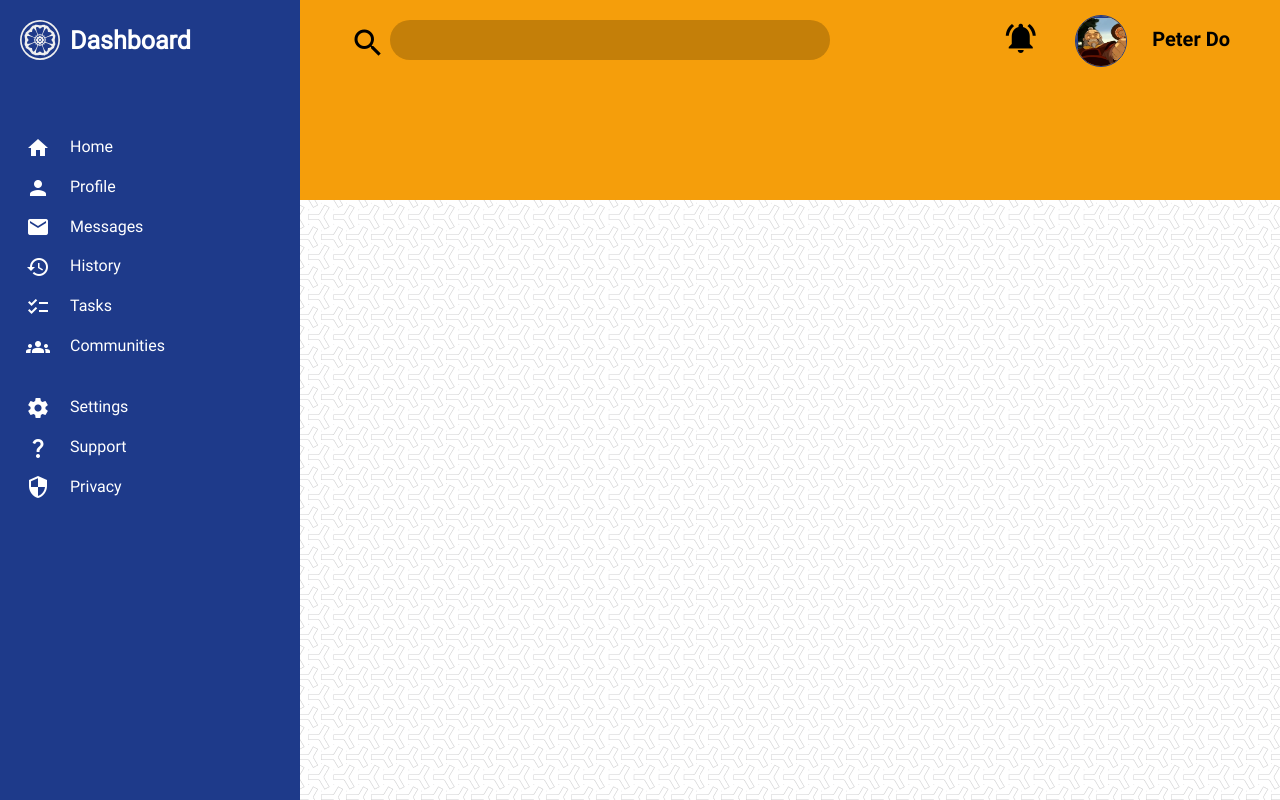
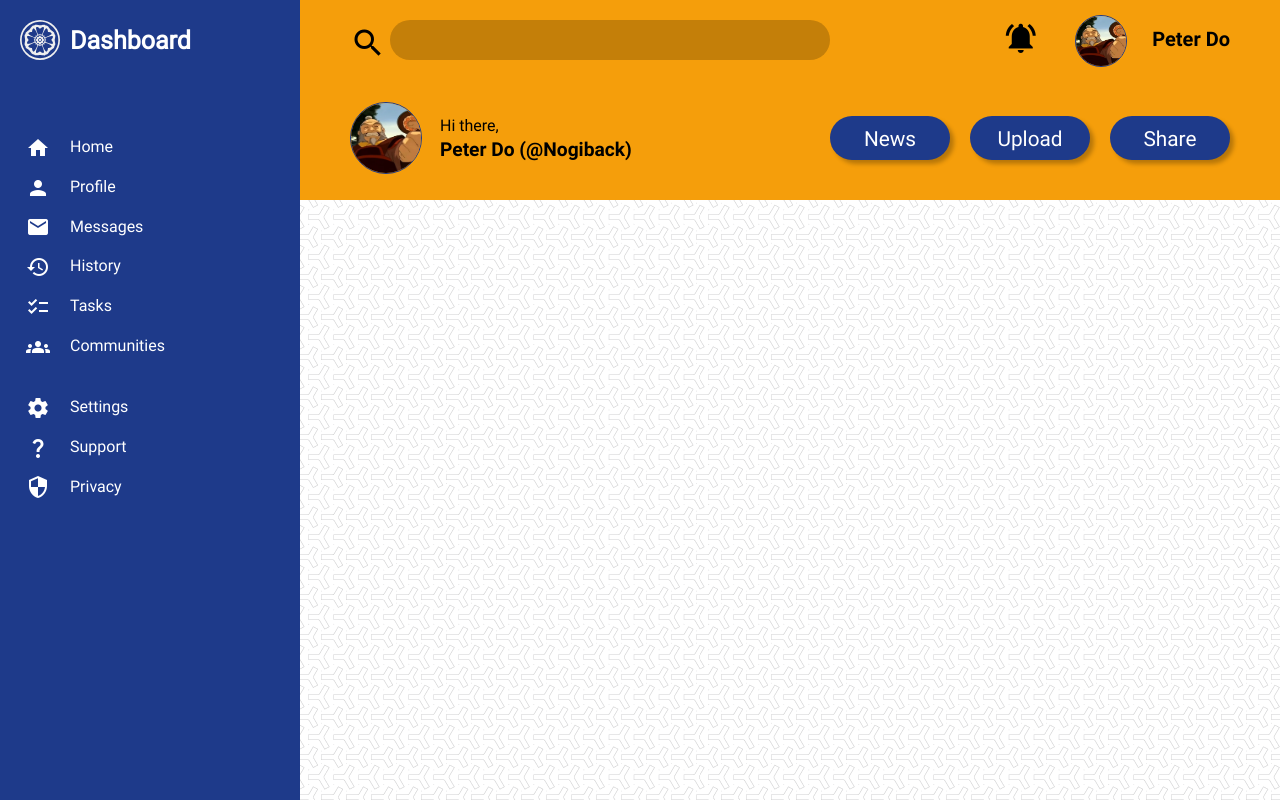
Before and after one commit to Nogiback/Admin-Dashboard, a plain HTML site: page index.html in a window 1280 px wide. Drawn offline with Linux system fonts and the light colour scheme.

Commit message:
Completed header section with nav buttons, refactor stylesheet

```diff
--- a/index.html
+++ b/index.html
@@ -21,8 +21,20 @@
       </div>
       <p id="profile-name">Peter Do</p>
     </div>
-    <div class="greeting"></div>
-    <div class="main-nav"></div>
+    <div class="greeting">
+      <div class="circle-photo-main">
+        <img src="./images/iroh.png" alt="Profile Photo">
+      </div>
+      <div class="hello-name">
+        <p>Hi there,</p>
+        <h1>Peter Do (@Nogiback)</h1>
+      </div>
+    </div>
+    <div class="main-nav">
+      <button id="news-btn">News</button>
+      <button id="upload-btn">Upload</button>
+      <button id="share-btn">Share</button>
+    </div>
   </div>
 
   <div class="sidebar">
--- a/styles.css
+++ b/styles.css
@@ -78,7 +78,7 @@ body {
   grid-area: 1 / 2 / 2 / 3;
   padding: 20px 50px;
   display: grid;
-  grid-template-columns: repeat(2, minmax(300px, 1fr));
+  grid-template-columns: repeat(2, minmax(400px, 1fr));
   grid-template-rows:  1fr 1fr;
   color: black;
 }
@@ -105,11 +105,9 @@ body {
   display: grid;
   grid-template-columns: repeat(3, 1fr);
   justify-self: end;
-  align-items: start;
 }
 
 .circle-photo {
-  display: inline-block;
   width: 50px;
   height: 50px;
   overflow: hidden;
@@ -121,7 +119,6 @@ body {
 .circle-photo img {
   width: 100%;
   height: 100%;
-  border: 2px #1e3a8a solid;
 }
 
 #profile-name {
@@ -130,6 +127,52 @@ body {
   padding-top: 5px;
 }
 
+.greeting {
+  grid-area: 2 / 1 / 3 / 2;
+  display: grid;
+  grid-template-columns: 90px 1fr;
+  align-items: center;
+}
+
+.circle-photo-main {
+  width: 70px;
+  height: 70px;
+  overflow: hidden;
+  border-radius: 50%;
+  border: 1px #1e3a8a solid;
+}
+
+.circle-photo-main img {
+  width: 100%;
+  height: 100%;
+}
+
+.hello-name h1{
+  font-family: 'robotobold';
+  font-size: larger;
+}
+
+.main-nav {
+  grid-area: 2 / 2 / 3 / 3;
+  display: grid;
+  grid-template-columns: repeat(3, 120px);
+  gap: 20px;
+  justify-self: end;
+}
+
+button {
+  padding: 0.5rem;
+  font-size: 1.3rem;
+  border-radius: 50px;
+  background-color:#1e3a8a;
+  box-shadow: 4px 4px 4px rgba(0, 0, 0, 0.25);
+  margin-bottom: 20px;
+  margin-top: 20px;
+  min-width: 120px;
+  color: white;
+}
+
+
 .main-content {
   background-color: white;
   background-image: url(./images/y-so-serious-white.png);
```
